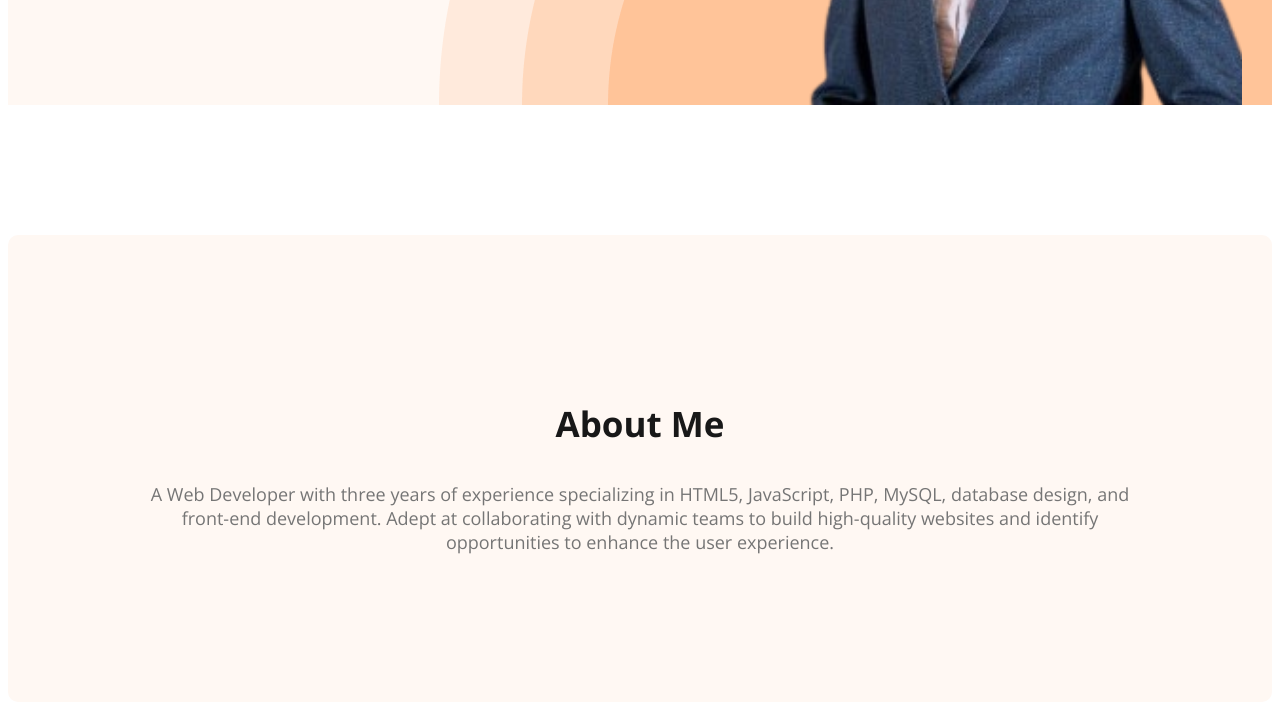
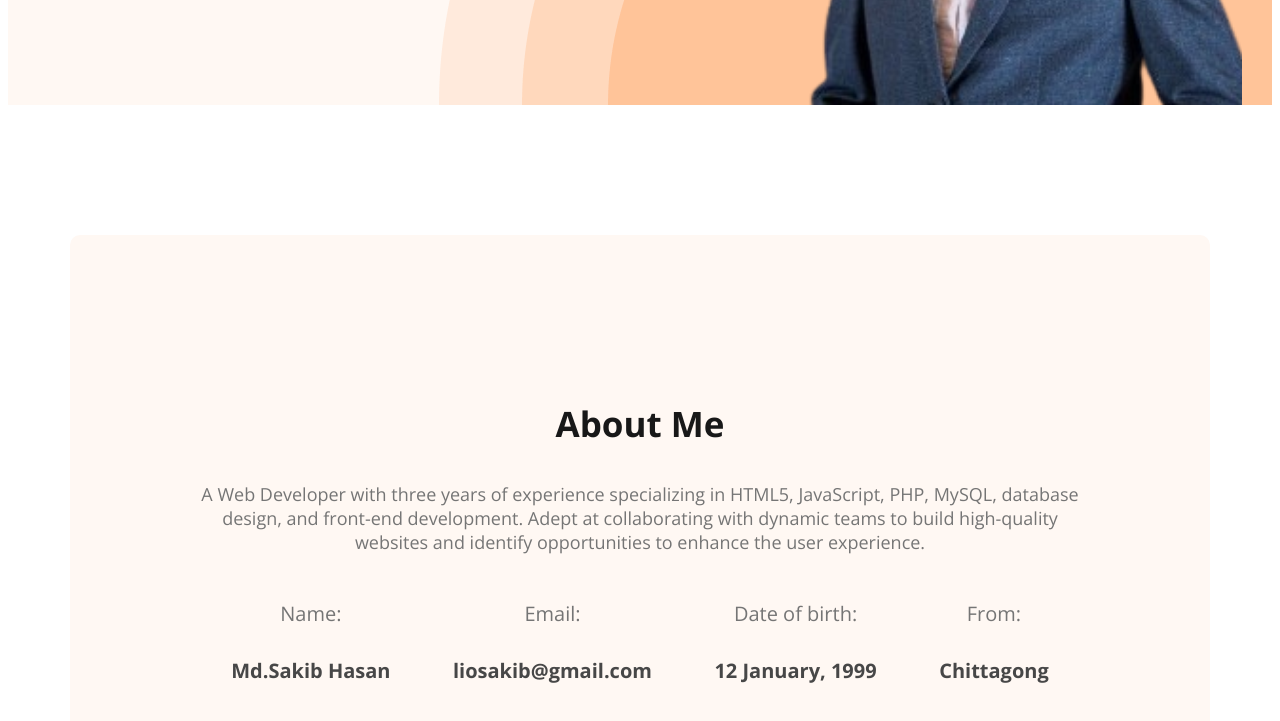
Before and after one commit to EgrSakib/Personal-Portfolio, a plain HTML site: page index.html in a window 1280 px wide. Shown: the part 710-1431 px from the top of the page. Drawn offline with nearby package versions, Linux system fonts and the light colour scheme.

Commit message:
complete bio

```diff
--- a/Styles/portfolio.css
+++ b/Styles/portfolio.css
@@ -96,6 +96,12 @@ nav a {
     margin-bottom: 50px;
 }
 
+/*main section*/
+
+main {
+    max-width: 1140px;
+    margin: 0 auto;
+}
 
 /*About Section*/
 .about {
@@ -104,3 +110,26 @@ nav a {
     background: #FFF8F3;
     margin: 130px 0;
 }
+
+.about-info-container {
+    display: flex;
+    justify-content: space-around;
+}
+
+.about-info {
+    text-align: center;
+}
+
+.info-title {
+    color: #757575;
+    font-size: 20px;
+    font-weight: 400;
+    line-height: 30px;
+}
+
+.info-description {
+    color: #474747;
+    font-size: 20px;
+    font-weight: 700;
+    line-height: 30px;
+}
--- a/index.html
+++ b/index.html
@@ -39,6 +39,24 @@
         <section class="about">
             <h3 class="section-title">About Me</h3>
             <p class="section-description">A Web Developer with three years of experience specializing in HTML5, JavaScript, PHP, MySQL, database design, and front-end development. Adept at collaborating with dynamic teams to build high-quality websites and identify opportunities to enhance the user experience.</p>
+            <div class="about-info-container">
+                <div class="about-info">
+                    <h4 class="info-title">Name:</h4>
+                    <p class="info-description">Md.Sakib Hasan</p>
+                </div>
+                <div class="about-info">
+                    <h4 class="info-title">Email:</h4>
+                    <p class="info-description">liosakib@gmail.com</p>
+                </div>
+                <div class="about-info">
+                    <h4 class="info-title">Date of birth:</h4>
+                    <p class="info-description">12 January, 1999</p>
+                </div>
+                <div class="about-info">
+                    <h4 class="info-title">From:</h4>
+                    <p class="info-description">Chittagong</p>
+                </div>
+            </div>
         </section>
     </main>
     <footer>
```
